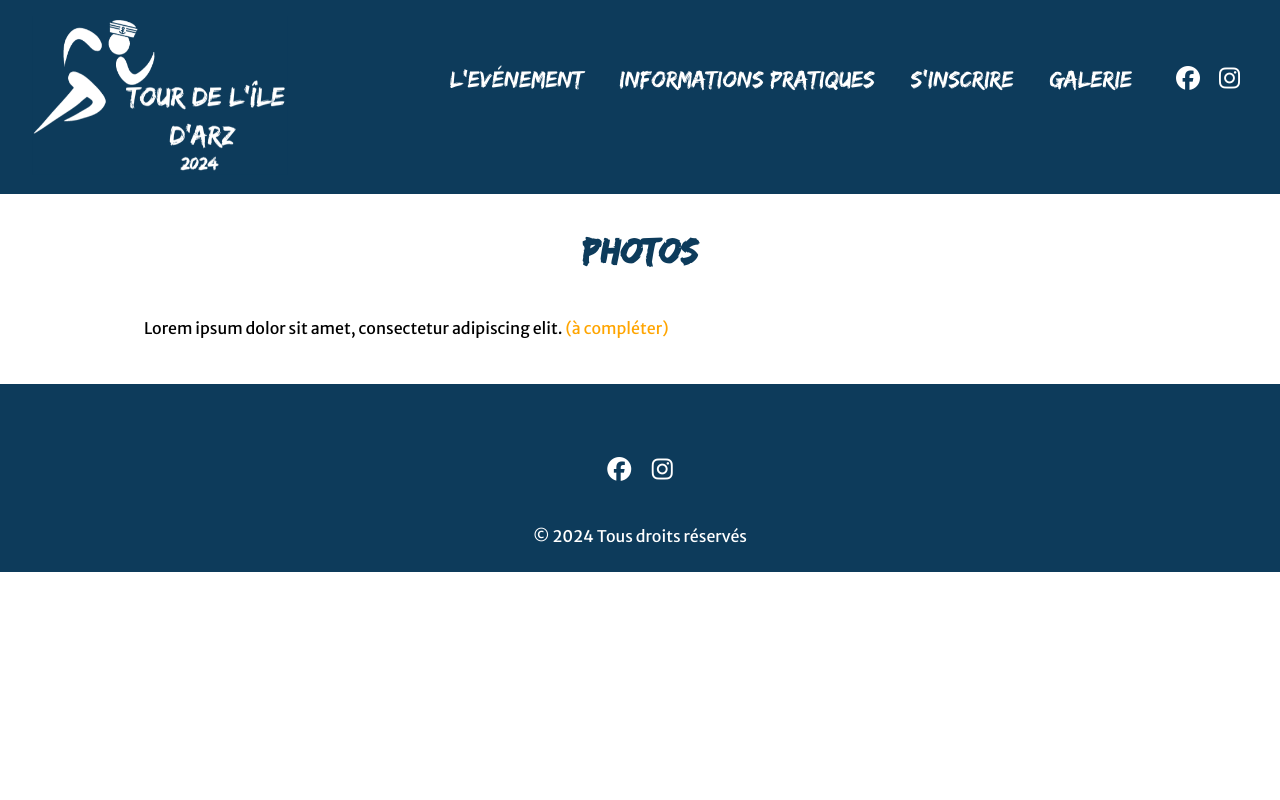
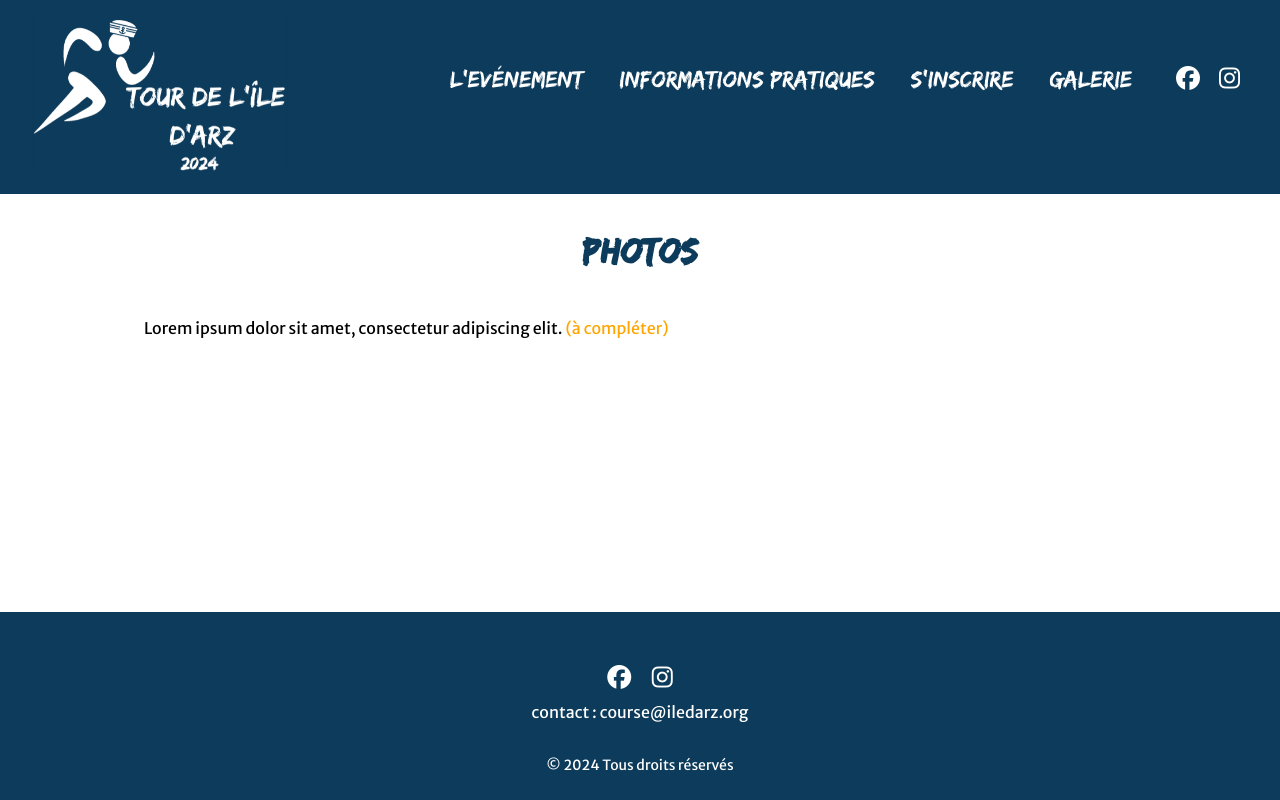
Before and after one commit to elisepinot/tour-de-l-ile-d-arz, a website: page photos.html in a window 1280 px wide. Drawn offline with Linux system fonts and the light colour scheme.

Commit message:
Update screen max-width and main flex 1

```diff
--- a/sass/base/_base.scss
+++ b/sass/base/_base.scss
@@ -1,5 +1,3 @@
-// @import url("https://fonts.googleapis.com/css2?family=Anton&family=Manrope:wght@200;300;400;500;600;700;800&display=swap");
-
 @font-face {
     font-family: 'Edo';
     src: url('./Fonts/edo.ttf');
@@ -20,33 +18,35 @@
 
 body {
     display: flex;
+    // flex-direction: column;
     justify-content: center;
-    max-width: 1600px;
+    max-width: 1920px;
     width: 100%;
     margin: 0 auto;
 }
 
-button {
-    border: none;
-    background-color: transparent;
-    cursor: pointer;
-}
+// button {
+//     border: none;
+//     background-color: transparent;
+//     cursor: pointer;
+// }
 
 #main-container {
-    max-width: 1600px;
+    max-width: 1920px;
     width: 100%;
     background-color: $background-color;
+    min-height: 100vh;
+    display: flex;
+    flex-direction: column;
 }
 
 main {
+    flex: 1;
     background-color: #fff;
-    // height: 100vh;
     margin: 0;
     padding: 36px 144px;
     display: flex;
     flex-direction: column;
-    justify-content: center;
-    // align-items: center;
 }
 
 footer {
@@ -64,9 +64,22 @@ footer {
     & p {
         font-size: 16px;
         color: #fff;
+    }
+    & .copyright {
         position: absolute;
         bottom: 16px;
+        font-size: 14px;
+        color: #fff;
     }
+}
+
+h2 {
+    text-align: center;
+}
+
+h3 {
+    font-size: 24px;
+    margin-bottom: 16px;
 }
 
 p {
@@ -74,10 +87,6 @@ p {
     margin: 8px 0;
     line-height: 1.5;
     text-align: left;
-}
-
-h2 {
-    text-align: center;
 }
 
 iframe {
@@ -103,11 +112,6 @@ iframe {
     list-style-position: inside;
 }
 
-h3 {
-    font-size: 24px;
-    margin-bottom: 16px;
-}
-
 .fa-brands {
     margin: 0 8px;
 }
--- a/script.js
+++ b/script.js
@@ -161,5 +161,6 @@ document.addEventListener('DOMContentLoaded', function () {
         ></i
     ></a>
 </div>
-<p>© 2024 Tous droits réservés</p>`
+<p>contact : course@iledarz.org</p>
+<p class="copyright">© 2024 Tous droits réservés</p>`
 })
```
Also changed, not shown: styles/styles.css.
